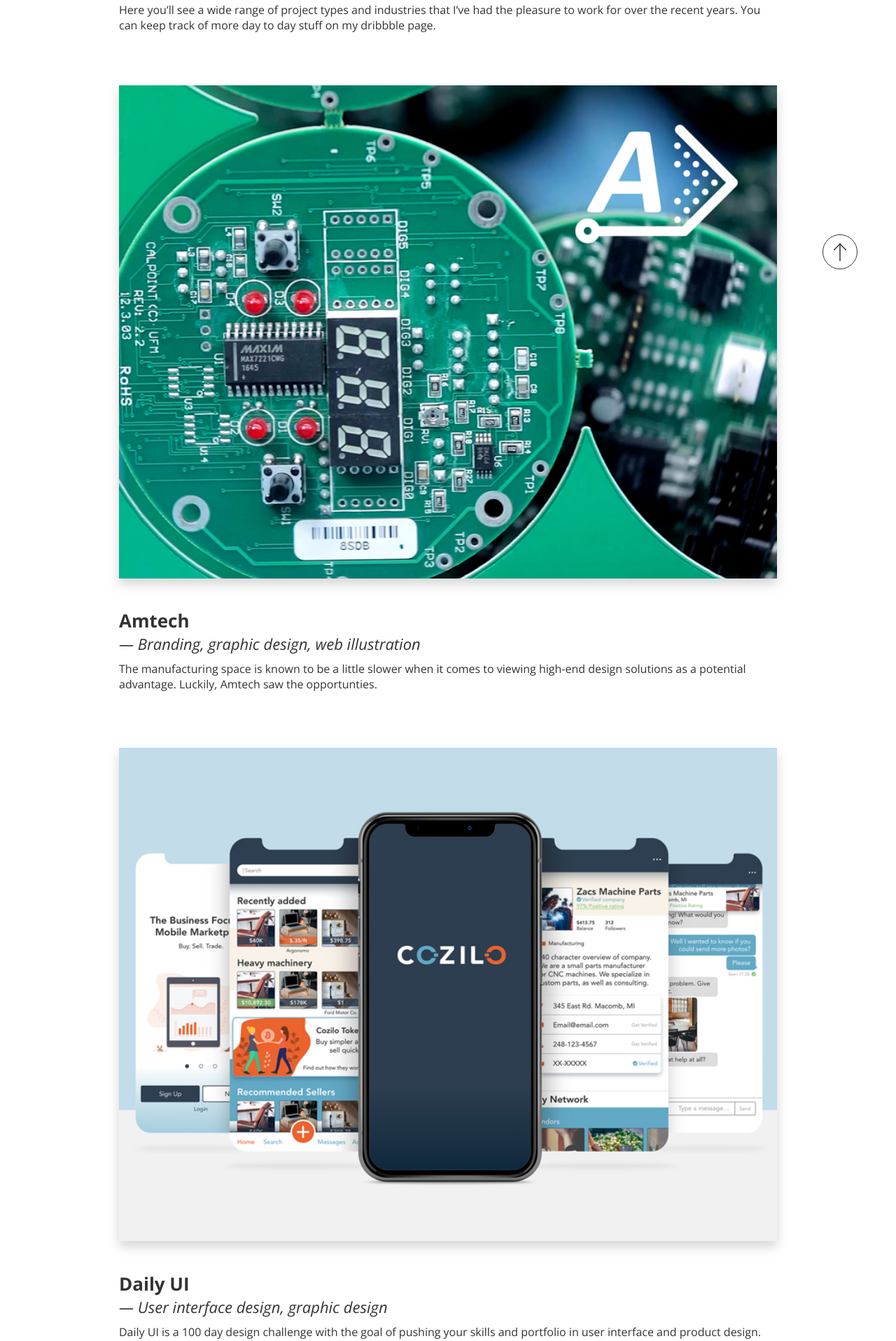
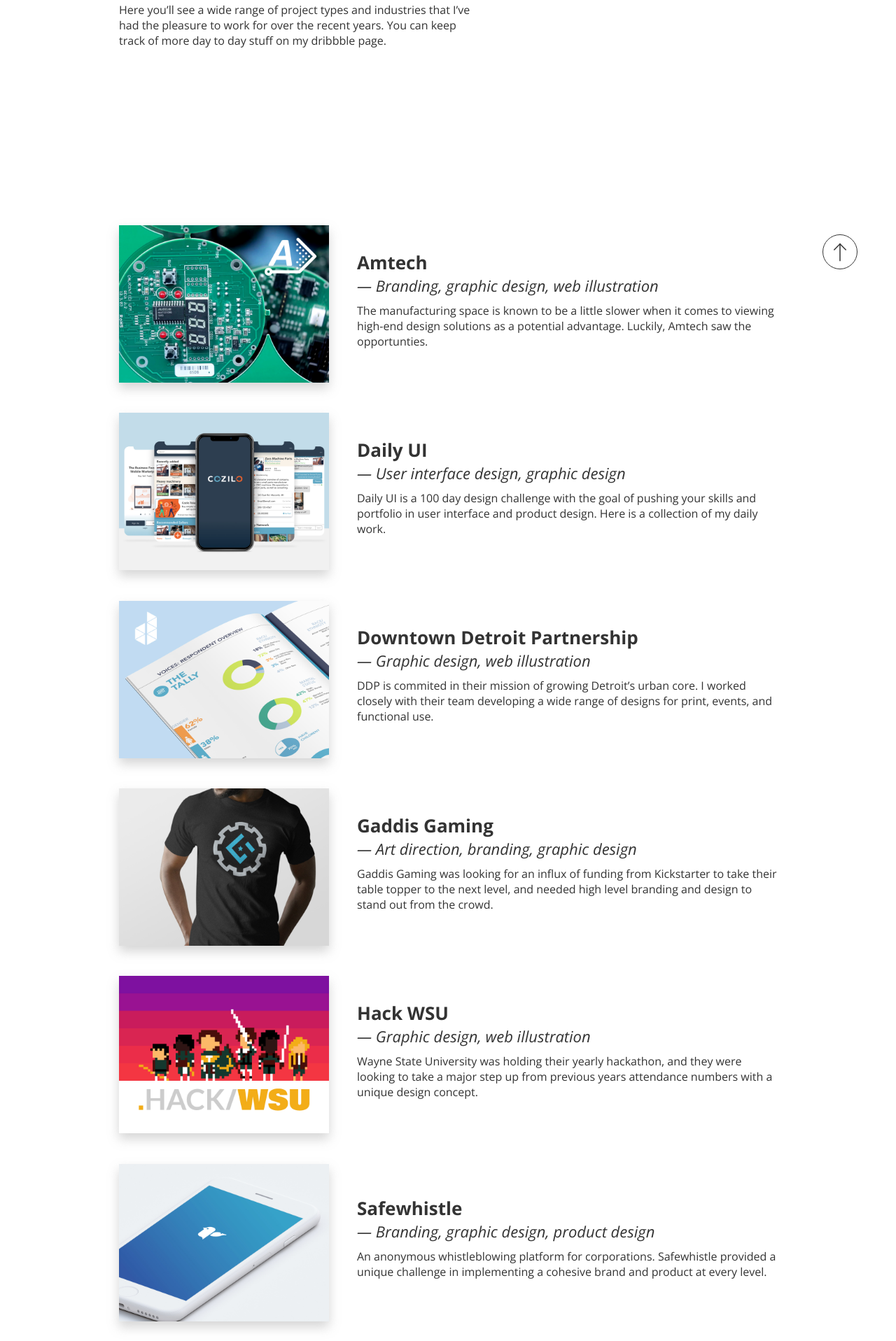
Before and after one commit to itsbrittaleigh/austin-kandt-portfolio, a Vue app: page /projects in a window 1280 px wide. Shown: the part 360-2277 px from the top of the page at 70% size. Built offline with nearby package versions, Linux system fonts and the light colour scheme.

Commit message:
:lipstick: redesign - desktop styles for projects index page

```diff
--- a/src/views/Projects.vue
+++ b/src/views/Projects.vue
@@ -2,7 +2,7 @@
   <div class="projects">
     <div class="wrapper">
       <h1><strong>Work</strong><em> &mdash; Selected projects from 2016 - 2019</em></h1>
-      <p class="project__description m-top-10 m-bottom-75">
+      <p class="project__description project__description--header m-top-10 m-bottom-75">
         Here you’ll see a wide range of project types and industries that I’ve had the pleasure to
         work for over the recent years. You can keep track of more day to day stuff on my dribbble
         page.
@@ -13,6 +13,7 @@
             <img class="project__image" src="/images/feature__amtech.jpg" alt="Amtech" />
           </a>
         </router-link>
+        <div>
           <h2 class="is-marginless">
             <router-link to="/projects/amtech">
               <a>
@@ -25,6 +26,7 @@
             The manufacturing space is known to be a little slower when it comes to viewing high-end
             design solutions as a potential advantage. Luckily, Amtech saw the opportunties.
           </p>
+        </div>
       </section>
       <section class="project">
         <router-link to="/projects/daily-ui">
@@ -32,6 +34,7 @@
             <img class="project__image" src="/images/feature__daily-ui.jpg" alt="Daily UI" />
           </a>
         </router-link>
+        <div>
           <h2 class="is-marginless">
             <router-link to="/projects/daily-ui">
               <a>
@@ -41,9 +44,10 @@
           </h2>
           <p class="project__type"><em>&mdash; User interface design, graphic design</em></p>
           <p class="project__description">
-          Daily UI is a 100 day design challenge with the goal of pushing your skills and portfolio
-          in user interface and product design. Here is a collection of my daily work.
+            Daily UI is a 100 day design challenge with the goal of pushing your skills and
+            portfolio in user interface and product design. Here is a collection of my daily work.
           </p>
+        </div>
       </section>
       <section class="project">
         <router-link to="/projects/downtown-detroit-partnership">
@@ -55,6 +59,7 @@
             />
           </a>
         </router-link>
+        <div>
           <h2 class="is-marginless">
             <router-link to="/projects/downtown-detroit-partnership">
               <a>
@@ -67,6 +72,7 @@
             DDP is commited in their mission of growing Detroit’s urban core. I worked closely with
             their team developing a wide range of designs for print, events, and functional use.
           </p>
+        </div>
       </section>
       <section class="project">
         <router-link to="/projects/gaddis-gaming">
@@ -78,6 +84,7 @@
             />
           </a>
         </router-link>
+        <div>
           <h2 class="is-marginless">
             <router-link to="/projects/gaddis-gaming">
               <a>
@@ -88,9 +95,10 @@
           <p class="project__type"><em>&mdash; Art direction, branding, graphic design</em></p>
           <p class="project__description">
             Gaddis Gaming was looking for an influx of funding from Kickstarter to take their table
-          topper to the next level, and needed high level branding and design to stand out from the
-          crowd.
+            topper to the next level, and needed high level branding and design to stand out from
+            the crowd.
           </p>
+        </div>
       </section>
       <section class="project">
         <router-link to="/projects/hack-wsu">
@@ -98,6 +106,7 @@
             <img class="project__image" src="/images/feature__hack-wsu.jpg" alt="Hack WSU" />
           </a>
         </router-link>
+        <div>
           <h2 class="is-marginless">
             <router-link to="/projects/hack-wsu">
               <a>
@@ -107,9 +116,11 @@
           </h2>
           <p class="project__type"><em>&mdash; Graphic design, web illustration</em></p>
           <p class="project__description">
-          Wayne State University was holding their yearly hackathon, and they were looking to take a
-          major step up from previous years attendance numbers with a unique design concept.
+            Wayne State University was holding their yearly hackathon, and they were looking to
+            take a major step up from previous years attendance numbers with a unique design
+            concept.
           </p>
+        </div>
       </section>
       <section class="project">
         <router-link to="/projects/safewhistle">
@@ -117,6 +128,7 @@
             <img class="project__image" src="/images/feature__safewhistle.jpg" alt="SafeWhistle" />
           </a>
         </router-link>
+        <div>
           <h2 class="is-marginless">
             <router-link to="/projects/safewhistle">
               <a>
@@ -129,6 +141,7 @@
             An anonymous whistleblowing platform for corporations. Safewhistle provided a unique
             challenge in implementing a cohesive brand and product at every level.
           </p>
+        </div>
       </section>
     </div>
     <dribbble-posts />
@@ -176,4 +189,30 @@
   line-height: 1.375;
   margin-top: 10px;
 }
+
+@media only screen and (min-width: 768px) {
+  .project__description--header {
+    max-width: 504px;
+    margin-bottom: 253px;
+  }
+
+  .project {
+    align-items: center;
+    display: flex;
+    margin-bottom: 40px;
+  }
+
+  .project:last-of-type {
+    margin-bottom: 112px;
+  }
+
+  .project__image {
+    margin: 0 40px 0 0;
+    width: 300px;
+  }
+
+  .project > div {
+    flex: 1;
+  }
+}
 </style>
```
Lines whose indentation alone changed are shown as unchanged.
